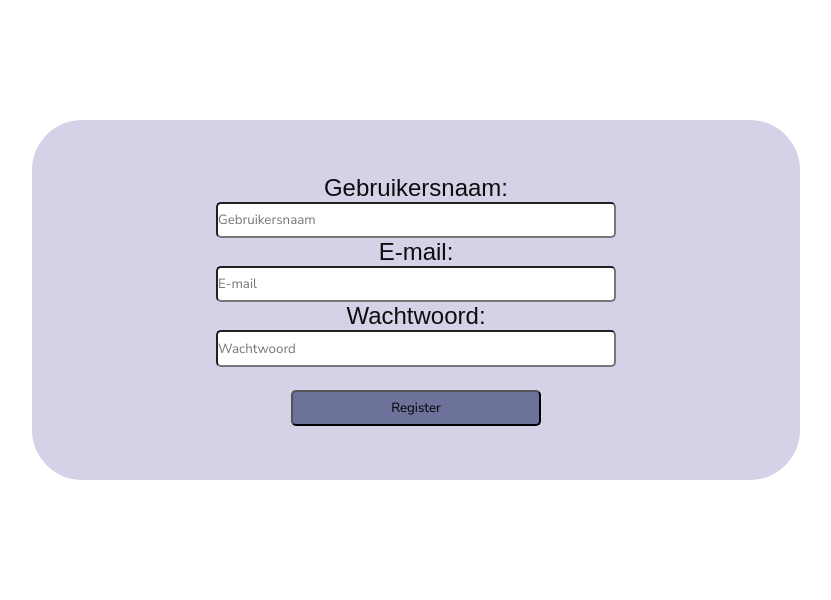
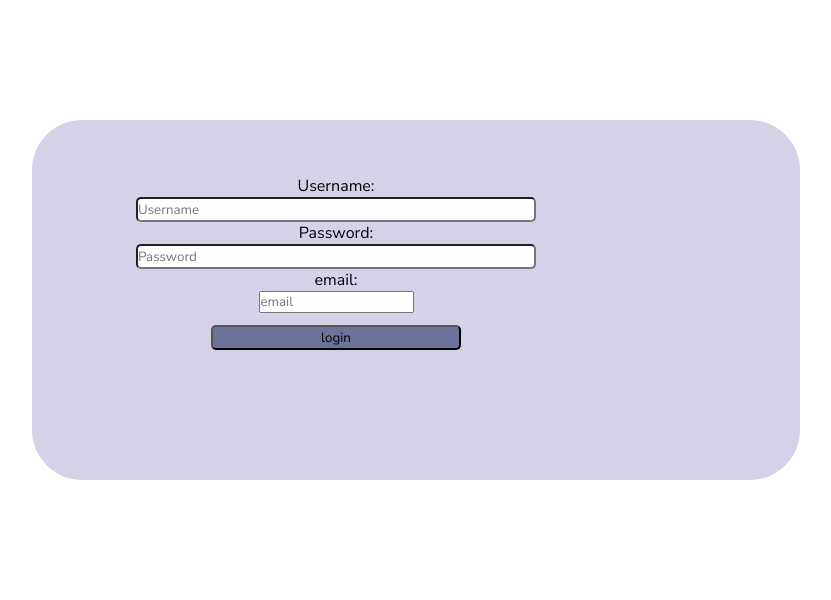
Before and after one commit to MvAalten/web2, a PHP site: page /pages/register.php in a window 1280 px wide. Shown: the part 310-910 px from the top of the page, without its empty margins (224-1055 px from the left). Run offline with PHP 8.4, Linux system fonts and the light colour scheme; some web fonts are replaced.

Commit message:
login & register
finished login, register and dashboard

```diff
--- a/html/html/pages/login.php
+++ b/html/html/pages/login.php
@@ -22,10 +22,10 @@
             <div class="login">
                 <div class="login-container">
                 <form class="form-extra" action='login_logic.php' name='login' method="POST">
-                    <label> <p>E-mail:</p></label>
-                    <input type="text" name="e-mail" placeholder="E-mail" required class="username-log">
+                    <label> <p>username:</p></label>
+                    <input type="text" name="username" placeholder="username" required class="username-log">
                     <label><p>Wachtwoord:</p></label>
-                    <input type="password" name="wachtwoord" placeholder="Wachtwoord" required class="password-log">
+                    <input type="password" name="password" placeholder="Wachtwoord" required class="password-log">
                     <input type="submit" value="Login" class="button-log">
                 </form>
                 </div>
--- a/html/html/pages/login_logic.php
+++ b/html/html/pages/login_logic.php
@@ -1,8 +1,8 @@
 <?php
 session_start();
 include 'conn.php';
-if(empty($_POST['username']) || empty($_POST["password"])){
-    header("Location: login.php");
+if(empty($_POST['username']) || empty($_POST['password'])){
+    header("Location: register.php");
     exit();
 }
 
@@ -19,7 +19,7 @@ $_SESSION["user"] = $username;
     header ("Location: dashboard.php");
     }
     else{
-        header("Location: login.php");
+        header("Location: over_ons.php");
     }
 
 ?>
--- a/html/html/pages/register.php
+++ b/html/html/pages/register.php
@@ -15,15 +15,16 @@
         ?>
         <div class="login">
             <div class="login-container">
-            <form class="form-extra" action='register_logic.php' name='login' method="POST">
-                <label> <p>Gebruikersnaam:</p></label>
-                <input type="text" name="gebruikersnaam" placeholder="Gebruikersnaam" required class="username-log">
-                <label><p>E-mail:</p></label>
-                <input type="text" name="email" placeholder="E-mail" required class="username-log">
-                <label><p>Wachtwoord:</p></label>
-                <input type="password" name="wachtwoord" placeholder="Wachtwoord" required class="password-log">
-                <input type="submit" value="Register" class="button-log">
-            </form>
+            <div class="login-form">
+                        <form class="form-extra" action='register_logic.php' name='register_logic' method="post">
+                        <label class="coloring"> Username: </label>
+                        <input class="username-log" type="text" name="username" placeholder="Username" required>
+                        <label class="coloring"> Password: </label>
+                        <input class="password-log" type="password" name="password" placeholder="Password" required>
+                        <label class="coloring"> email: </label>
+                        <input class="type-log-workout2" type="email" name="email" placeholder="email" required>
+                        <input class="button-log" type="submit" value="login">
+                    </div>
             </div>
         </div>
     </body>
```
Also changed, not shown: html/html/pages/dashboard.php (added, +18 -0 lines), html/html/pages/conn.php (renamed from html/html/logic/conn.php), html/html/pages/register_logic.php (renamed from html/html/logic/register-logic.php).
